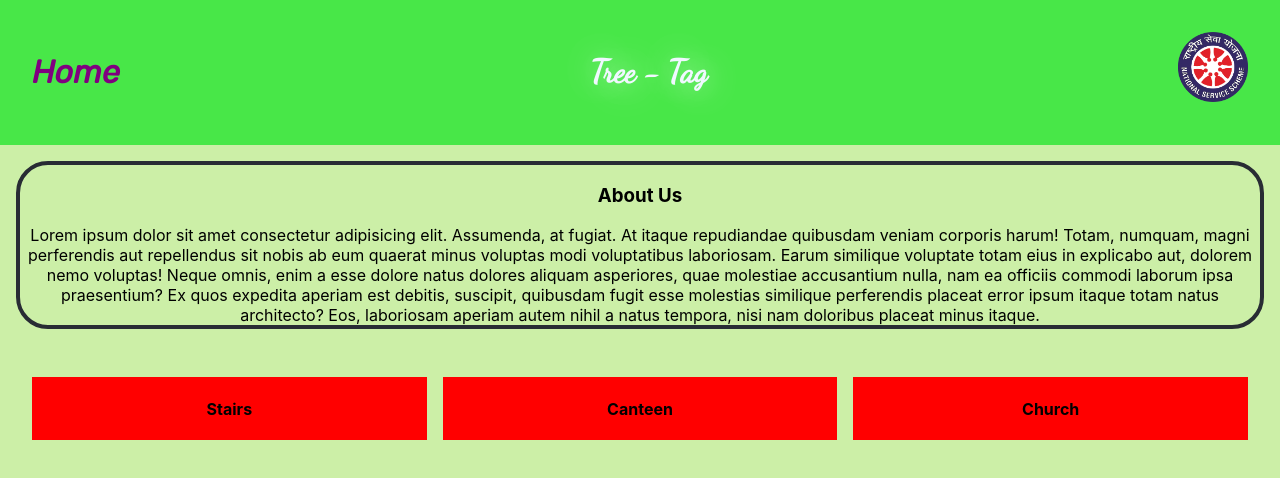
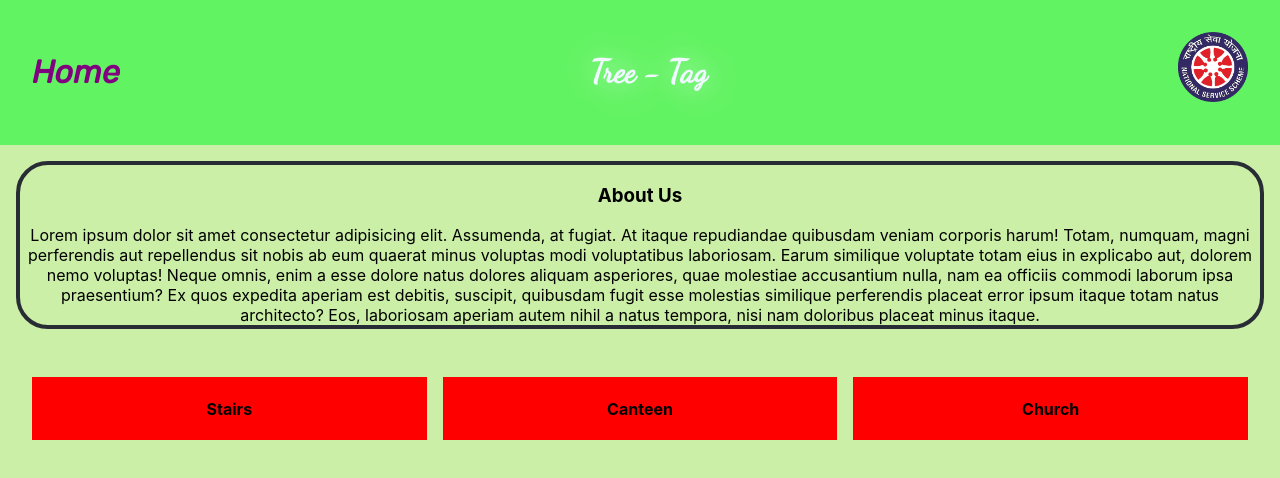
Before and after one commit to Himanshu-Bhundere/Tree_qr_code, a React (Create React App) app: page / in a window 1280 px wide. Shown: the top 478 px of the page. Built offline with nearby package versions, Linux system fonts and the light colour scheme.

Commit message:
navbar commit

```diff
--- a/src/App.css
+++ b/src/App.css
@@ -39,7 +39,7 @@ color:inherit;
 
 .toolbar{
   padding: 2rem;
-  background-color: rgb(72, 231, 72);
+  background-color: rgb(98, 243, 98);
   display: flex;
   justify-content: space-between;
 }
```
